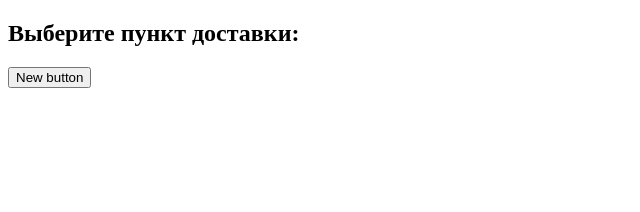
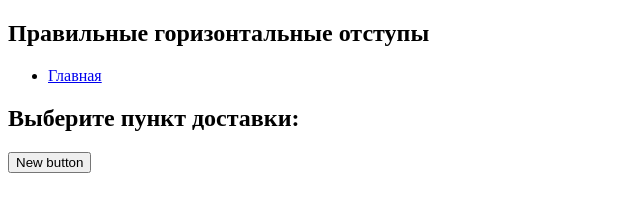
Before and after one commit to alexkazachenko/special-app, a plain HTML site: page index.html in a window 1280 px wide. Shown: the whole page, without its empty margins (0-640 px from the left). Drawn offline with Linux system fonts and the light colour scheme.

Commit message:
adding a new one h2

```diff
--- a/index.html
+++ b/index.html
@@ -6,6 +6,12 @@
 
 </head>
 <body>
+    <h2>Правильные горизонтальные отступы</h2>
+      <ul>
+        <li>
+          <a href="#">Главная</a>
+        </li>
+      </ul>
     <h2>Выберите пункт доставки:</h2>
     <button>New button</button>
 
```
